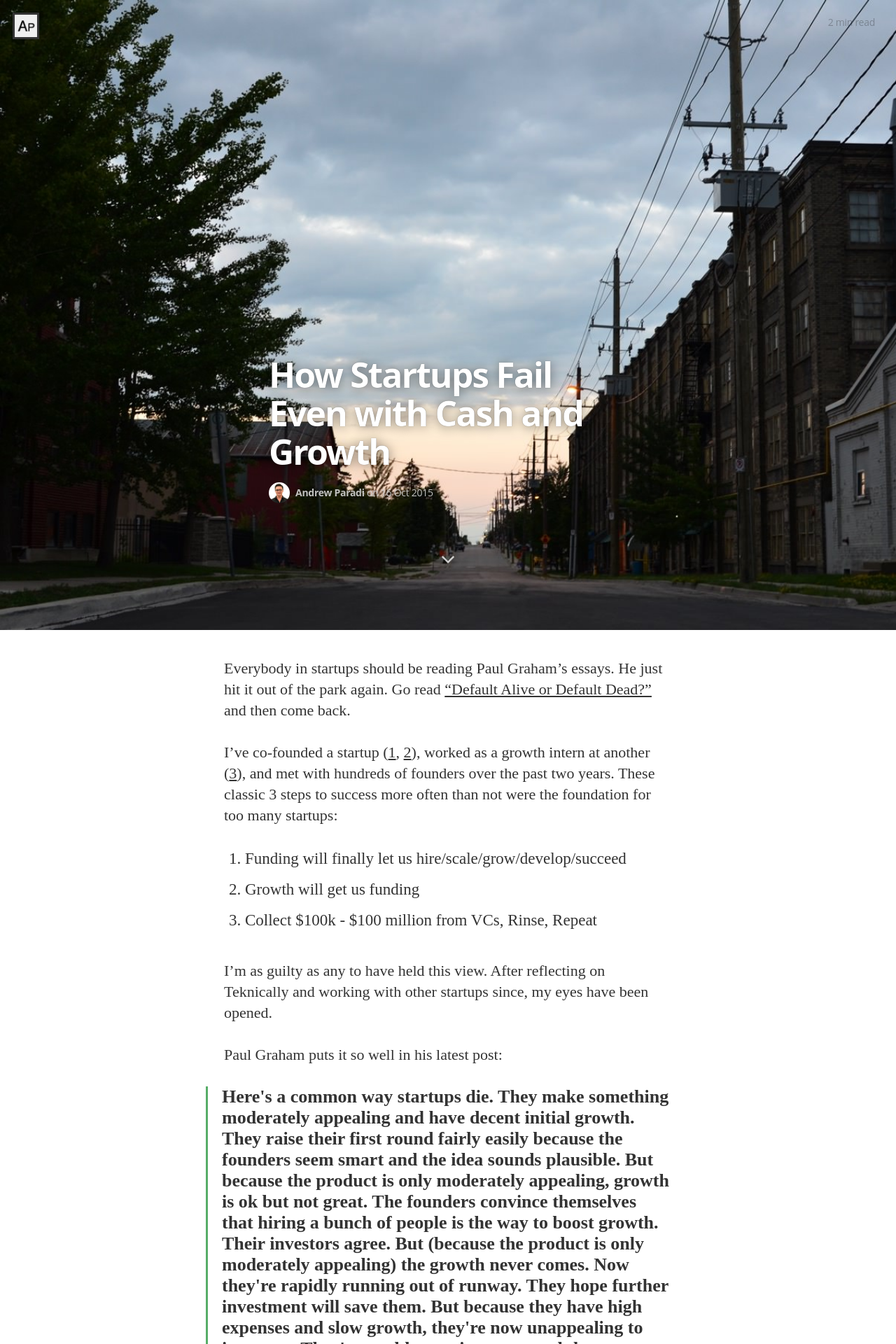
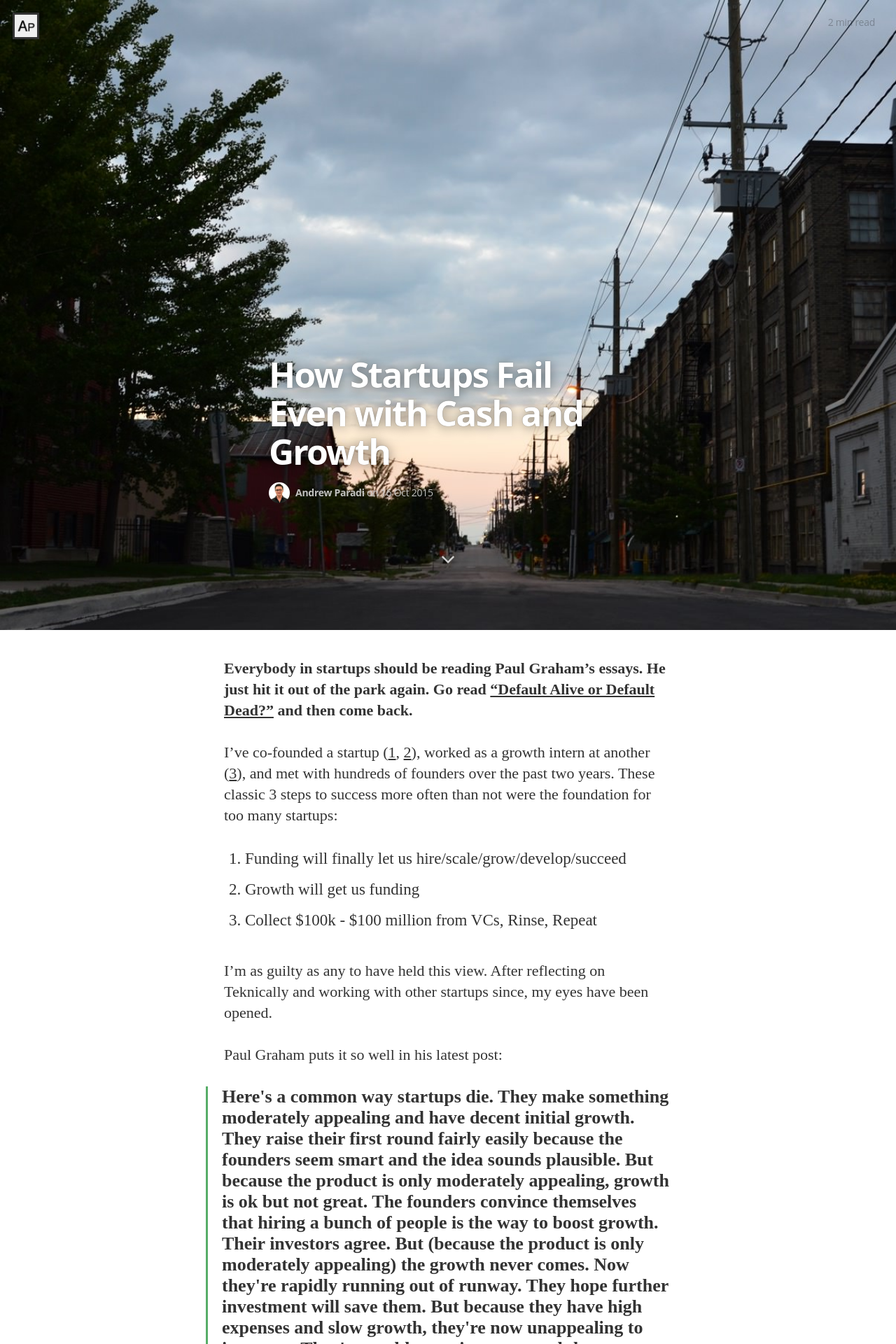
Before and after one commit to adrwxyz/classic.adrw.xyz, a Jekyll site: the page built from _posts/2015-10-16-how-startups-fail-even-with-cash-and-growth.md, in a window 1280 px wide. Shown: the top 1920 px of the page at 70% size. Built offline with Jekyll 4.4.1, drawn with Linux system fonts in a browser that asks for light colours; nearby versions of some CDN libraries; some web fonts are replaced; Markdown is read by kramdown in place of the engine named in the settings.

```diff
--- a/_posts/2015-10-16-how-startups-fail-even-with-cash-and-growth.md
+++ b/_posts/2015-10-16-how-startups-fail-even-with-cash-and-growth.md
@@ -7,7 +7,7 @@ excerpt: Are you Default Alive or Default Dead? You need to read Paul Graham's l
 seo-title: How Startups Fail Even with Cash and Growth
 ---
 
-Everybody in startups should be reading Paul Graham's essays. He just hit it out of the park again. Go read <a href="http://paulgraham.com/aord.html" target="_blank">"Default Alive or Default Dead?"</a> and then come back.
+**Everybody in startups should be reading Paul Graham's essays. He just hit it out of the park again. Go read <a href="http://paulgraham.com/aord.html" target="_blank">"Default Alive or Default Dead?"</a> and then come back.**
 
 I've co-founded a startup (<a href="http://andrewparadi.com/2014/10/the-389-day-laurier-bba/">1</a>, <a href="http://andrewparadi.com/2014/12/the-dream-fades/">2</a>), worked as a growth intern at another (<a href="http://andrewparadi.com/blog/videostream-how-growth-starts-with-great-customer-support/">3</a>), and met with hundreds of founders over the past two years. These classic 3 steps to success more often than not were the foundation for too many startups:
 <ol>
```
Also changed, not shown: _posts/2015-09-06-videostream-how-growth-starts-with-great-customer-support.md (+1 -1 lines), assets/article_images/2015-09-06-videostream-how-growth-starts-with-great-customer-support/weekly-active-users2.jpg (added).
